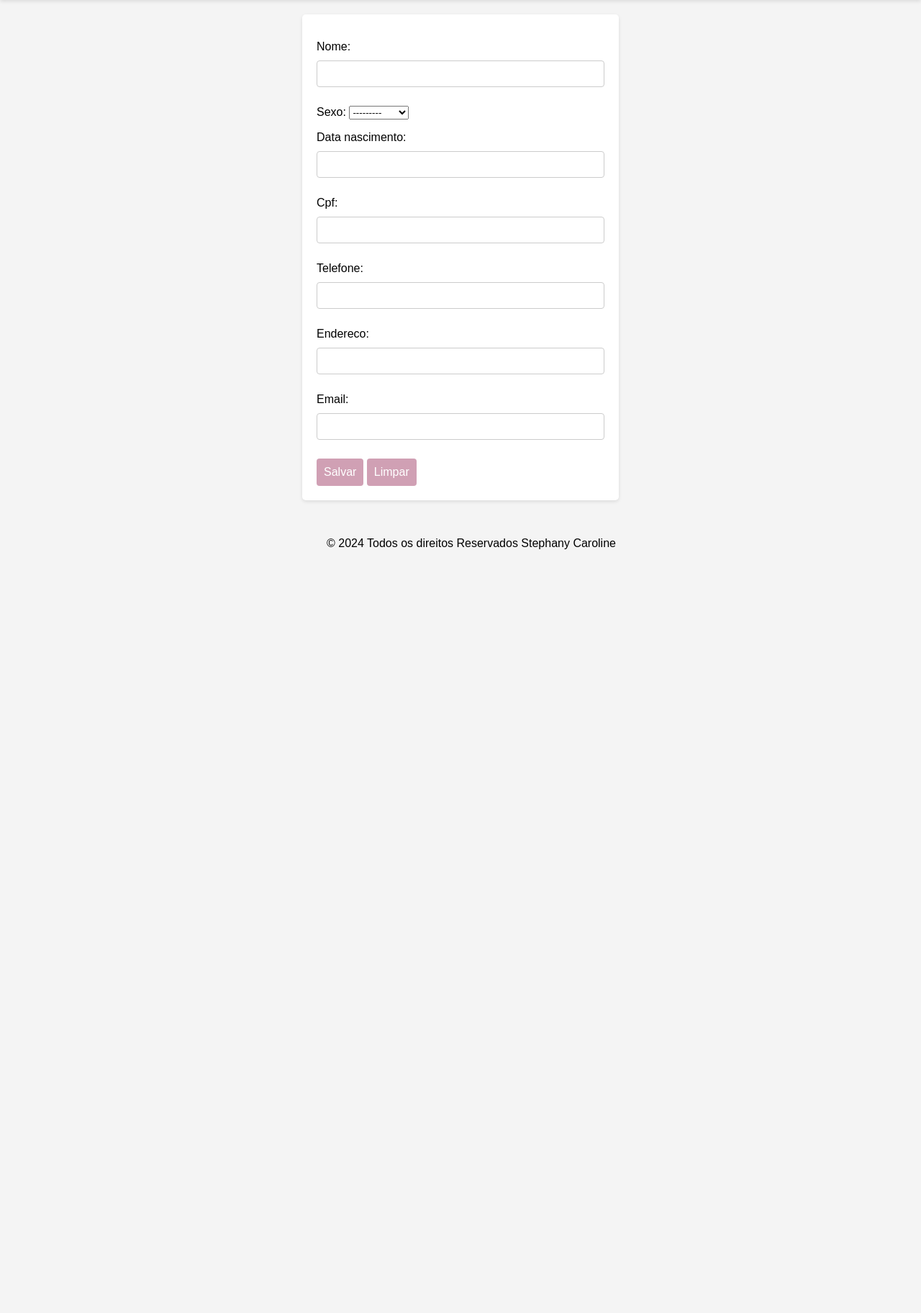
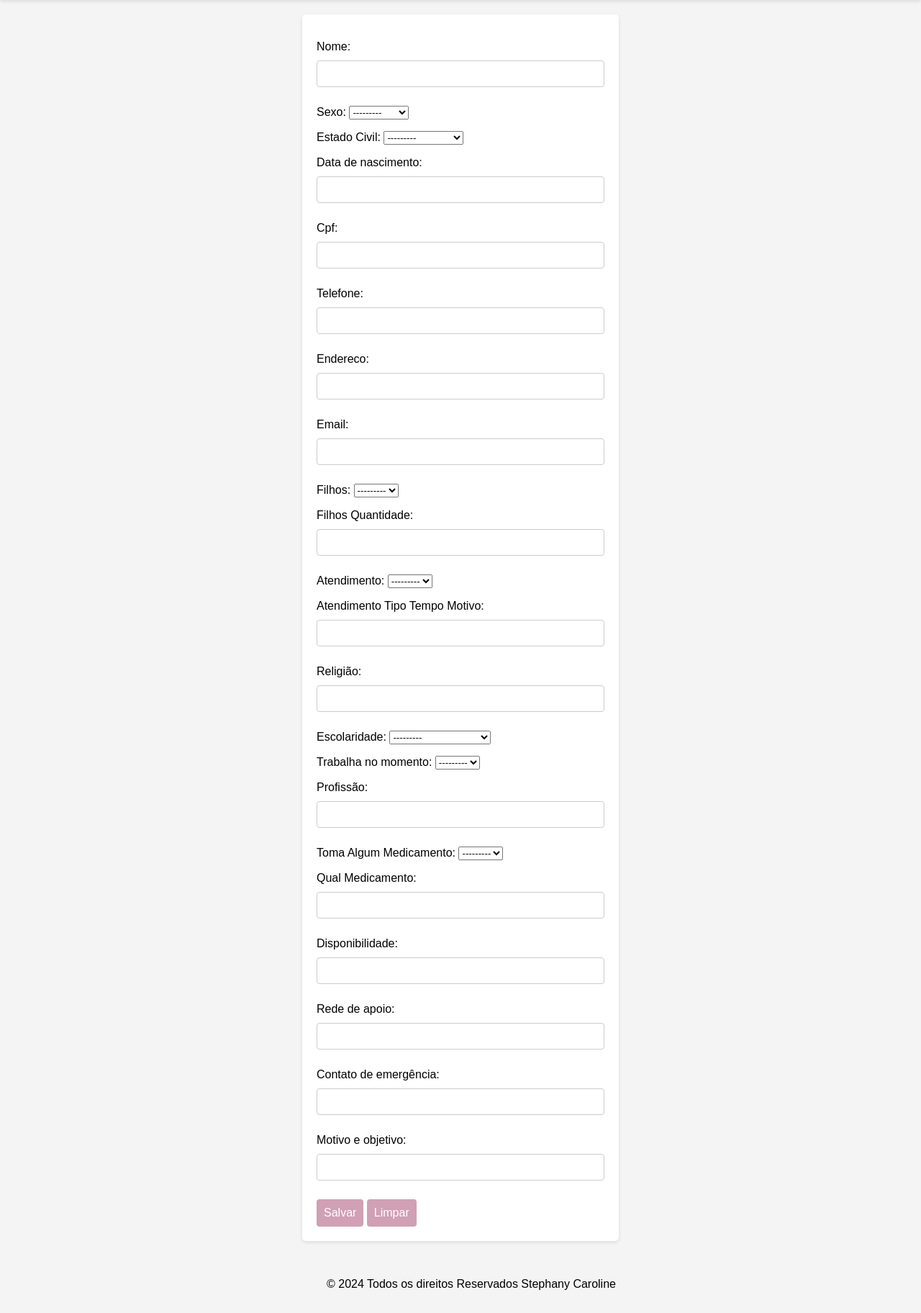
Before and after one commit to julicorlando/sistema_pacientes, a Django app: page /pacientes/cadastrar/ in a window 1280 px wide. Shown: the part 126-1950 px from the top of the page at 72% size. Before the commit the page ends 889 px from the top, so only its background shows below. Run offline with Django 5.2, Linux system fonts and the light colour scheme.

Commit message:
Atualizações

```diff
--- a/pacientes/forms.py
+++ b/pacientes/forms.py
@@ -4,7 +4,7 @@ from .models import Paciente, Arquivo
 class PacienteForm(forms.ModelForm):
     class Meta:
         model = Paciente
-        fields = ['nome', 'sexo', 'data_nascimento', 'cpf', 'telefone', 'endereco', 'email']
+        fields = ['nome', 'sexo', 'estado_Civil', 'data_de_nascimento', 'cpf', 'telefone', 'endereco', 'email', 'filhos', 'filhos_Quantidade', 'atendimento', 'atendimento_Tipo_Tempo_Motivo', 'religião', 'escolaridade', 'trabalha_no_momento', 'profissão', 'toma_Algum_Medicamento', 'qual_Medicamento', 'Disponibilidade', 'rede_de_apoio', 'contato_de_emergência', 'motivo_e_objetivo' ]
 
 class ArquivoForm(forms.ModelForm):
     class Meta:
--- a/pacientes/models.py
+++ b/pacientes/models.py
@@ -4,10 +4,26 @@ class Paciente(models.Model):
     nome = models.CharField(max_length=100)
     telefone = models.CharField(max_length=15)
     endereco = models.CharField(max_length=255)
-    data_nascimento = models.DateField()
+    data_de_nascimento = models.DateField(null=True, blank=True)
     cpf = models.CharField(max_length=11, unique=True)
-    sexo = models.CharField(max_length=10, choices=[('M', 'Masculino'), ('F', 'Feminino')])
+    sexo = models.CharField(max_length=10, choices=[('Masc', 'Masculino'), ('Fem', 'Feminino'), ('O', 'Outro')])
     email = models.EmailField()
+    estado_Civil = models.CharField(max_length=255, choices=[('Não Informado', 'Não Informado'), ('Casado(a)', 'Casado(a)'), ('Solteiro(a)', 'Solteiro(a)'), ('Divorciado(a)', 'Divorciado(a)'), ('Viúvo(a)', 'Viúvo(a)')])
+    filhos = models.CharField(max_length=10, choices=[('Sim', 'Sim'), ('Não', 'Não')])
+    filhos_Quantidade = models.CharField(max_length=10)
+    atendimento= models.CharField(max_length=10, choices=[('Sim', 'Sim'), ('Não', 'Não')])
+    atendimento_Tipo_Tempo_Motivo = models.CharField(max_length=500)
+    religião = models.CharField(max_length=20)
+    escolaridade = models.CharField(max_length=255, choices=[('Fundamental', 'Fundamental'), ('Médio', 'Médio'), ('Superior Completo', 'Superior Completo'), ('Superior incompleto', 'Superior incompleto'), ('Pós-Grauação', 'Pós-Graduação'), ('Mestrado', 'Mestrado'), ('Dotourado', 'Dotourado')])
+    trabalha_no_momento = models.CharField(max_length=10, choices=[('Sim', 'Sim'), ('Não', 'Não')])
+    profissão = models.CharField(max_length=50)
+    toma_Algum_Medicamento =models.CharField(max_length=10, choices=[('Sim', 'Sim'), ('Não', 'Não')])
+    qual_Medicamento =  models.CharField(max_length=100)
+    Disponibilidade = models.CharField(max_length=100)
+    rede_de_apoio = models.CharField(max_length=255)
+    contato_de_emergência = models.CharField(max_length=100)
+    motivo_e_objetivo = models.CharField(max_length=500)
+
 
     def __str__(self):
         return self.nome
```
Also changed, not shown: pacientes/templates/pacientes/detalhes_paciente.html (+22 -5 lines), db.sqlite3, pacientes/migrations/0002_remove_paciente_data_nascimento_and_more.py (added), 4 other files.
